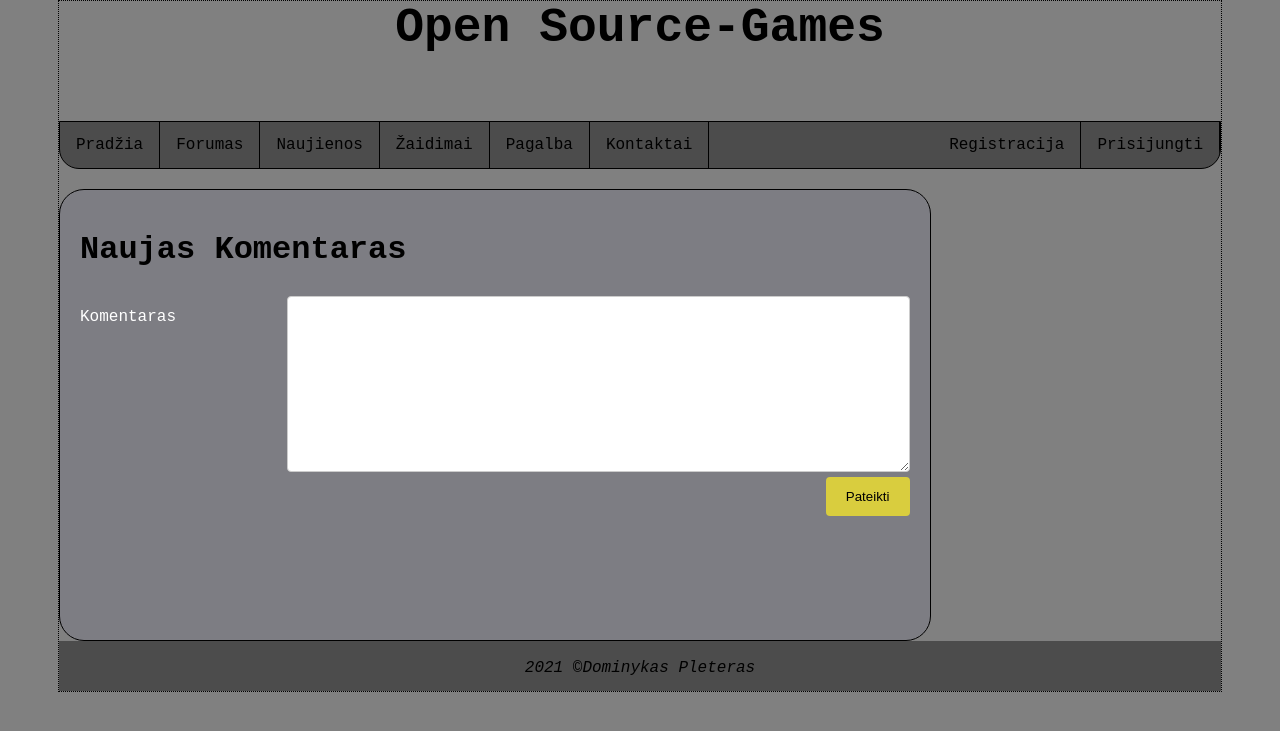
After one commit to KatinasPukis/OpenSourceGamesDjango, a Django app: page /newsPage/1/addComment in a window 1280 px wide. The commit adds this page. Shown: the top 731 px of the page. Run offline with Django 3.2, Linux system fonts and the light colour scheme; data comes from the database, SQL or seed files in the repository; both versions use the stored data as it was after the commit.

Commit message:
Working comments

```diff
--- a/accounts/forms.py
+++ b/accounts/forms.py
@@ -1,11 +1,9 @@
 from django import forms
-from django.forms import ModelForm, fields
+from django.forms import ModelForm, fields, widgets
 from django.contrib.auth.forms import UserCreationForm
 from django.contrib.auth.models import User
 from django import forms
-
-
-from .models import  NewsClass, UserGame
+from .models import  Comment, NewsClass, UserGame
 
 class CreateUserForm(UserCreationForm):
     class Meta:
@@ -22,3 +20,8 @@ class CreateNewNews(ModelForm):
     class Meta:
         model=NewsClass
         fields=['headline','author','text', 'image']
+
+class CreateNewComment(ModelForm):
+    class Meta:
+        model=Comment
+        fields=['userid','newsid','body']
--- /dev/null
+++ b/accounts/templates/accounts/addComment.html
@@ -0,0 +1,47 @@
+{% extends 'accounts/main.html' %}
+{% block content %}
+<div id="wrapper">
+    <header>
+        <h2>Open Source-Games</h2>
+    </header>
+    {% include 'accounts/navbar.html' %}
+
+    <div class="leftcolumn">
+        <div class="card">
+            <form method="POST">
+                {% csrf_token%}
+
+                <h1>Naujas Komentaras</h1>
+
+                <div class="row" >
+                    <div class="col-25">
+                        <label for="ilgis">Komentaras</label>
+                    </div>
+                    <div class="col-75">
+                        {{form.body}}
+                    </div>
+                </div>
+
+                <div class="row">
+                    <input type="submit" value="Pateikti">
+                </div>
+                <div style="visibility: hidden;">
+                    {{form.userid}}
+                    {{form.newsid}}
+                </div>
+                <br>
+
+            </form>
+
+
+
+
+
+
+        </div>
+    </div>
+    <footer>
+        <address>2021 &copy;Dominykas Pleteras</address>
+    </footer>
+</div>
+{%endblock%}
--- a/accounts/urls.py
+++ b/accounts/urls.py
@@ -2,6 +2,8 @@ from django.urls import path
 from . import views
 from django.conf.urls.static import static
 from django.conf import settings
+
+
 
 urlpatterns = [
     path('', views.home, name='home'),
@@ -14,5 +16,7 @@ urlpatterns = [
     path('uploadGame/', views.uploadGame, name='uploadGame'),
     path('newsPage/<str:pk>/', views.newsPage, name='newsPage'),
     path('uploadNews', views.uploadNews, name='uploadNews'),
+    path('newsPage/<int:pk>/addComment', views.addComment, name='addComment'),
+
 ]
 urlpatterns += static(settings.MEDIA_URL, document_root=settings.MEDIA_ROOT)
--- a/accounts/views.py
+++ b/accounts/views.py
@@ -1,9 +1,10 @@
+
 from django.shortcuts import redirect, render
 
 from accounts.models import Comment, Customer, UserGame, NewsClass
 from django.contrib.auth import logout
 from django.contrib.auth.forms import UserCreationForm
-from .forms import CreateNewNews, CreateUserForm, CreateNewGame
+from .forms import CreateNewNews, CreateUserForm, CreateNewGame, CreateNewComment
 from django.contrib import messages
 from django.contrib.auth import authenticate, login, logout
 # Create your views here.
@@ -94,3 +95,23 @@ def uploadNews(request):
             return redirect('news')
     context={'form':form}
     return render(request,'accounts/uploadNews.html',context)
+
+def addComment(request, pk):
+    form=CreateNewComment()
+    news=NewsClass.objects.get(id=pk)
+    print(news.headline)
+    form = CreateNewComment(initial={'userid': request.user.id, 'newsid':news.id})
+    # def form_valid(self,form):
+    #         form.instance.newsid= self.kwargs['id']
+    #         form.instance.userid= self.kwargs[request.user.id]
+    #         return form.valid(form)
+    if request.method=='POST':
+        form=CreateNewComment(request.POST,)
+        print(request.POST)
+
+        if(form.is_valid()):
+            form.save()
+            return redirect('news')
+
+    context={'form':form}
+    return render(request,'accounts/addComment.html',context)
```
Also changed, not shown: accounts/templates/accounts/newsPage.html (+10 -16 lines), accounts/templates/addComment.html (deleted), db.sqlite3.
